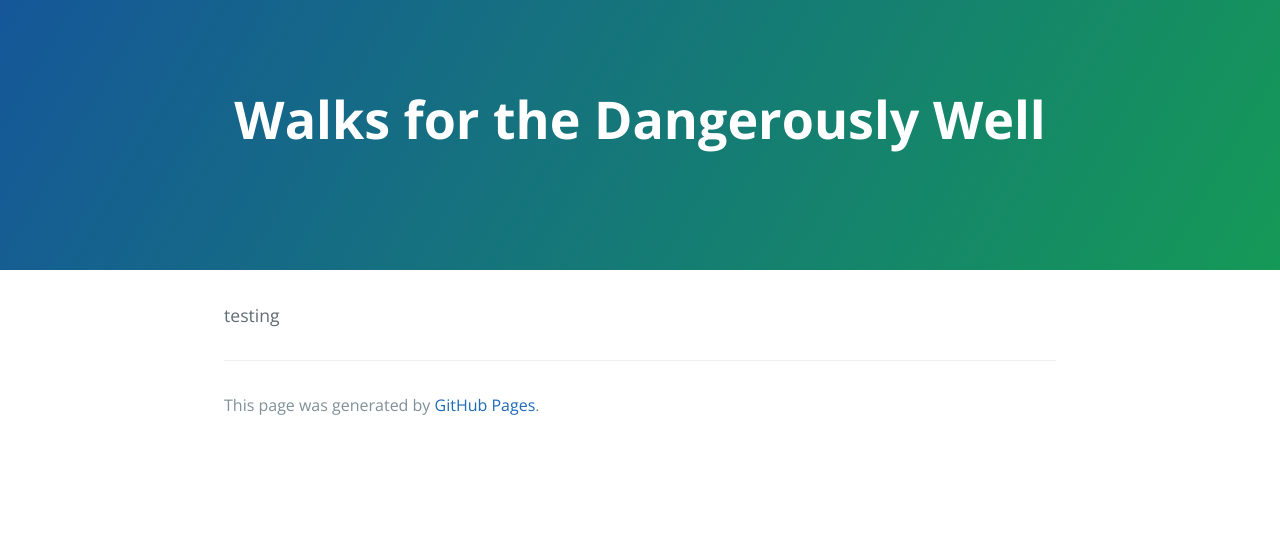
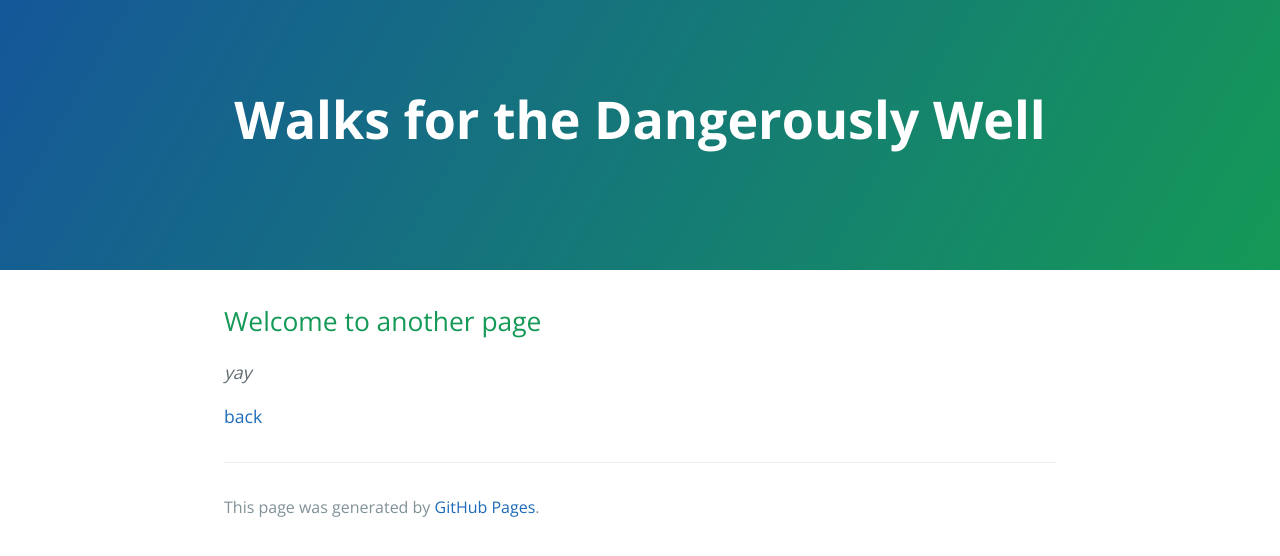
Before and after one commit to janet1405/janet1405.github.io, a Jekyll site: the page built from assets/writing/walk_around_cremorne_point.md, in a window 1280 px wide. Shown: the top 556 px of the page. Built offline with Jekyll 4.4.1, drawn with Linux system fonts in a browser that asks for light colours; our own code applies the rules of GitHub Pages for plain Markdown files; the repository's description, which GitHub fills in, is left out.

Commit message:
Update walk_around_cremorne_point.md

```diff
--- a/assets/writing/walk_around_cremorne_point.md
+++ b/assets/writing/walk_around_cremorne_point.md
@@ -1 +1,9 @@
-testing
+---
+layout: default
+---
+
+## Welcome to another page
+
+_yay_
+
+[back](./)
```
